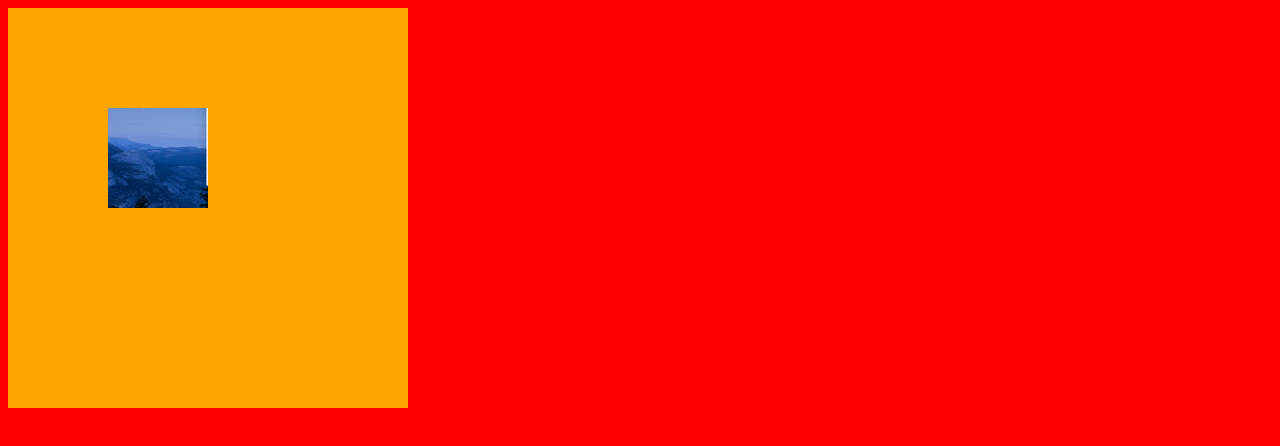
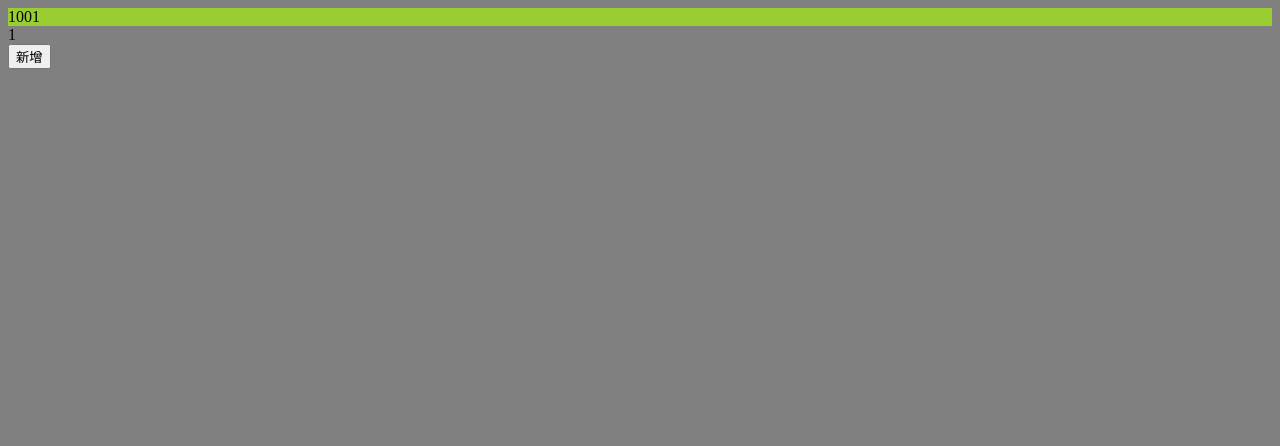
Before and after one commit to zhangliangAAA/webpack-demo, a website built with webpack: page index.html in a window 1280 px wide. Built offline with nearby package versions, Linux system fonts and the light colour scheme; files whose address does not match are found by name.

Commit message:
add: 增加热更新示例

```diff
--- a/a.js
+++ b/a.js
@@ -1,4 +1,7 @@
-function a(){
-  console.log('hello___a');
+function number() {
+  var div = document.querySelector('#root')
+
+  div.innerHTML = 1001;
+  // document.body.appendChild(div);
 }
-export default a
+export default number;
--- a/b.js
+++ b/b.js
@@ -1,4 +1,10 @@
-function b(){
-  console.log('hello___b');
+function counter() {
+  var div = document.createElement("div");
+  div.setAttribute("id", "counter");
+  div.innerHTML = 1;
+  div.onclick = function() {
+    div.innerHTML = parseInt(div.innerHTML, 10) + 1;
+  };
+  document.body.appendChild(div);
 }
-export default b
+export default counter;
--- a/index.css
+++ b/index.css
@@ -1,11 +1,6 @@
-@import './other.css';
-
 body{
-  background: red;
+  background: grey;
 }
-.pic {
-  width: 100px;
-  height: 100px;
-  column-count: 3;
-  transform: translate(100px, 100px);
+div:nth-of-type(odd) {
+  background: yellowgreen;
 }
--- a/index.js
+++ b/index.js
@@ -1,28 +1,23 @@
+import './index.css';
 import a from './a'
 import b from './b'
-
-import img from './img/a.png'
-import img2 from './img/th.jpeg'
-
-import './index.css'
-
-import axios from 'axios'
-axios.get('/api/info').then(res=>{
-  console.log(res)
-})
 
 a()
 b()
 
-var image = new Image();
-image.src = img;
-image.classList.add('pic')
-document.querySelector('#root').append(image)
+if(module.hot){
+  module.hot.accept('./a',()=> {
+    console.log('a 有更新')
+    a()
+  })
+}
 
-console.log('eee',img);
-
-
-function say(){
-  console.log('hello');
-}
-say();
+var btn = document.createElement('button');
+btn.innerHTML = '新增';
+document.body.appendChild(btn);
+btn.onclick = function() {
+  var div = document.createElement('div');
+  console.log('1');
+  div.innerHTML = 'item';
+  document.body.appendChild(div);
+};
--- a/webpack.config.js
+++ b/webpack.config.js
@@ -2,6 +2,7 @@ const path = require('path')
 const htmlWebpackPlugin = require('html-webpack-plugin')
 const {CleanWebpackPlugin} = require('clean-webpack-plugin')
 const MiniCssExtractPlugin = require('mini-css-extract-plugin')
+const webpack = require('webpack')
 module.exports = {
   // 打包入口
   entry: "./index.js",
@@ -20,7 +21,8 @@ module.exports = {
     contentBase: "./dist",
     open: true, //打开浏览器
     //即便HMR不生效，浏览器也不自动刷新，就开启hotOnly
-    // hot:true, //热更新
+    hot:true, //热更新-->仅仅针对于css
+    hotOnly: false, //true:js改变后浏览器不刷新，需要手动刷新；false(默认)：js更新保存后浏览器自动刷新
     port: 8081,
     // 设置代理解决跨域问题
     proxy: {
@@ -47,13 +49,13 @@ module.exports = {
       },
       {
         test: /\.css$/,
-        //MiniCssExtractPlugin.loader单独将css打包成对应文件
-        use: [MiniCssExtractPlugin.loader,"css-loader","postcss-loader"]
+        //style-loader将打包后的css以标签形式插入html中
+        use: ["style-loader","css-loader","postcss-loader"]
       },
       {
         test: /\.scss$/,//从后往前执行
-        //style-loader将打包后的css以标签形式插入html中
-        use: ["style-loader","css-loader","sass-loader"]
+        //MiniCssExtractPlugin.loader单独将css打包成对应文件
+        use: [MiniCssExtractPlugin.loader,"css-loader","sass-loader"]
       }
     ]
   },
@@ -64,6 +66,7 @@ module.exports = {
   new CleanWebpackPlugin(),
   new MiniCssExtractPlugin({
     filename: "[name].css"
-  })
-]
+  }),
+  new webpack.HotModuleReplacementPlugin()
+  ]
 }
```
Also changed, not shown: Readme.md.
